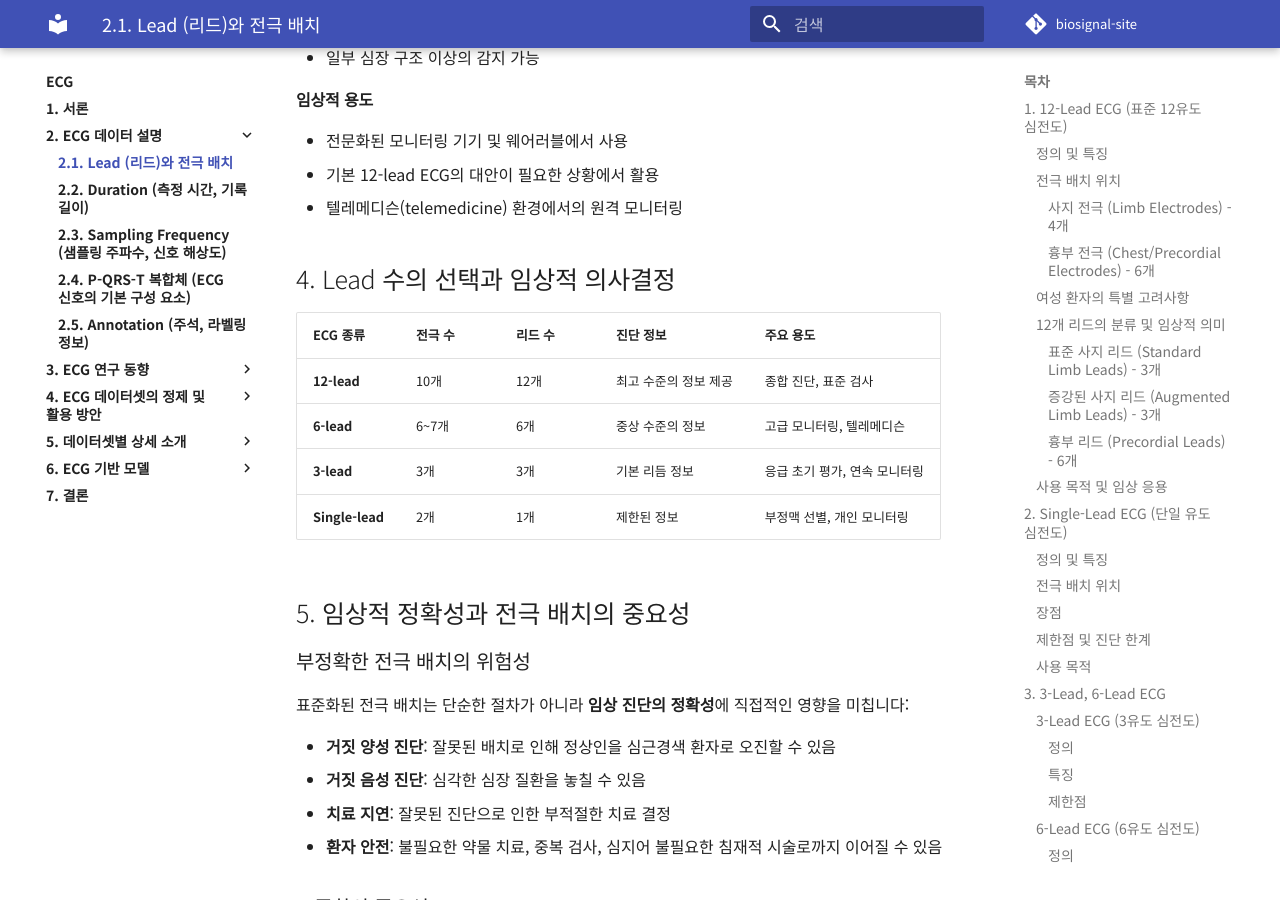
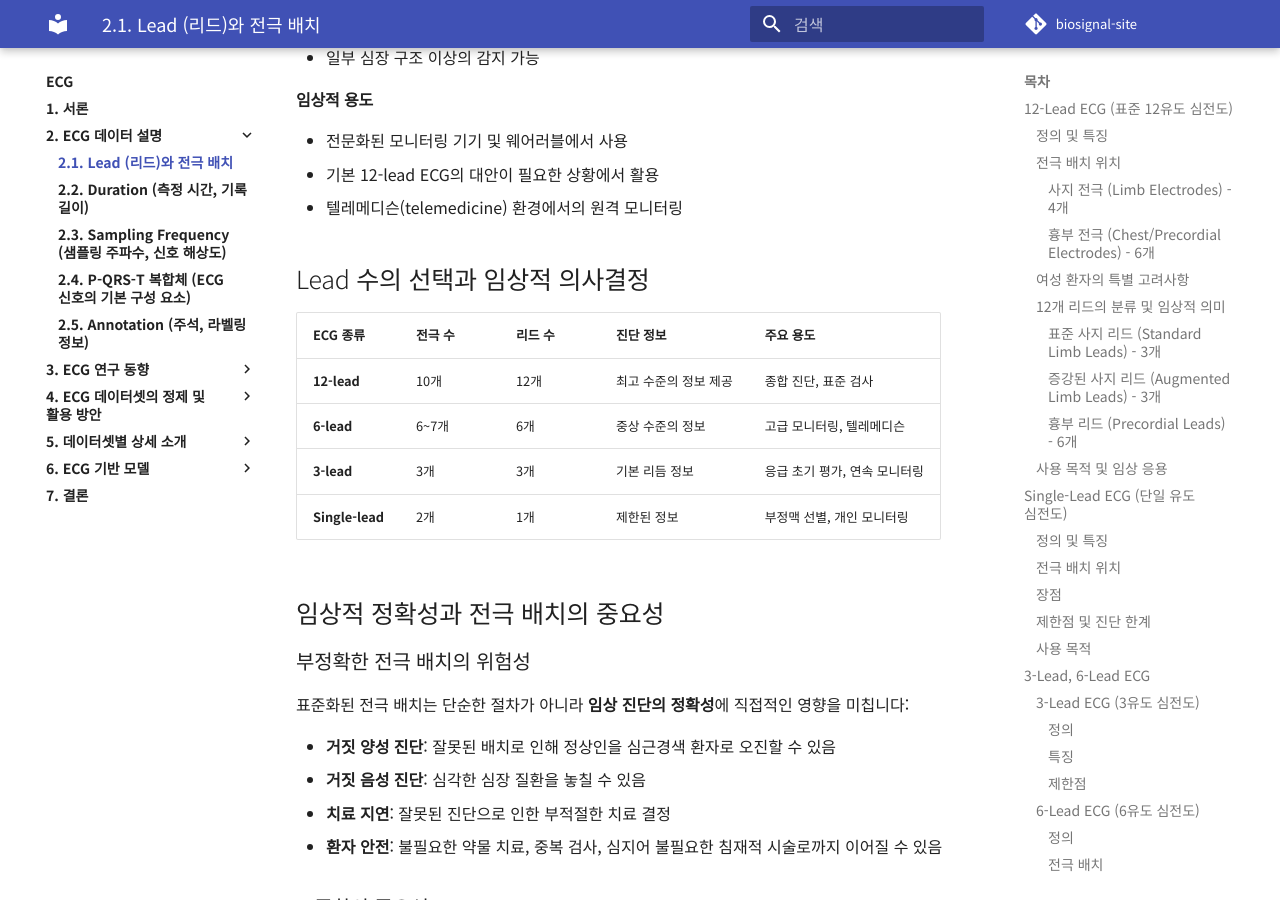
Before and after one commit to iwantjeonyeok/biosignal-site, an MkDocs documentation site: the page built from docs/ecg/2-ecg-데이터-설명/2-1-lead-리드와-전극-배치.md, in a window 1280 px wide and 900 px high, scrolled down 4609 px. Built offline with MkDocs 1.6.1 and Material for MkDocs 9.7.7, drawn with Linux system fonts in a browser that asks for light colours; comment, search, counter and statistics services are not loaded; some of the changed text lies outside the part shown.

Commit message:
Update 2-1-lead-리드와-전극-배치.md

```diff
--- a/docs/ecg/2-ecg-데이터-설명/2-1-lead-리드와-전극-배치.md
+++ b/docs/ecg/2-ecg-데이터-설명/2-1-lead-리드와-전극-배치.md
@@ -3,7 +3,7 @@
 리드는 심장의 전기적 활동을 다양한 각도에서 관찰할 수 있게 해주므로, **몇 개의 리드를 사용하느냐**에 따라 ECG 측정 방식이 달라지며, 이는 진단의 정확성과 임상적 용도에 직접적인 영향을 미칩니다. 사용하는 전극의 개수와 배치 위치에 따라 3-lead, 6-lead, 12-lead ECG 등 다양한 종류가 존재합니다.
 
 
-## 1. 12-Lead ECG (표준 12유도 심전도)
+## 12-Lead ECG (표준 12유도 심전도)
 
 ### 정의 및 특징
 
@@ -93,7 +93,7 @@
 
 
 
-## 2. Single-Lead ECG (단일 유도 심전도)
+##  Single-Lead ECG (단일 유도 심전도)
 
 ### 정의 및 특징
 
@@ -133,7 +133,7 @@ Single-lead ECG는 두 개의 전극으로 하나의 리드를 형성하며, 배
 
 
 
-## 3. 3-Lead, 6-Lead ECG
+##  3-Lead, 6-Lead ECG
 
 ### 3-Lead ECG (3유도 심전도)
 
@@ -169,7 +169,7 @@ Single-lead ECG는 두 개의 전극으로 하나의 리드를 형성하며, 배
 - 텔레메디슨(telemedicine) 환경에서의 원격 모니터링
 
 
-## 4. Lead 수의 선택과 임상적 의사결정
+## Lead 수의 선택과 임상적 의사결정
 
 | ECG 종류 | 전극 수 | 리드 수 | 진단 정보 | 주요 용도 |
 |---------|--------|--------|---------|---------|
@@ -180,7 +180,7 @@ Single-lead ECG는 두 개의 전극으로 하나의 리드를 형성하며, 배
 
 
 
-## 5. 임상적 정확성과 전극 배치의 중요성
+##  임상적 정확성과 전극 배치의 중요성
 
 ### 부정확한 전극 배치의 위험성
 
```
